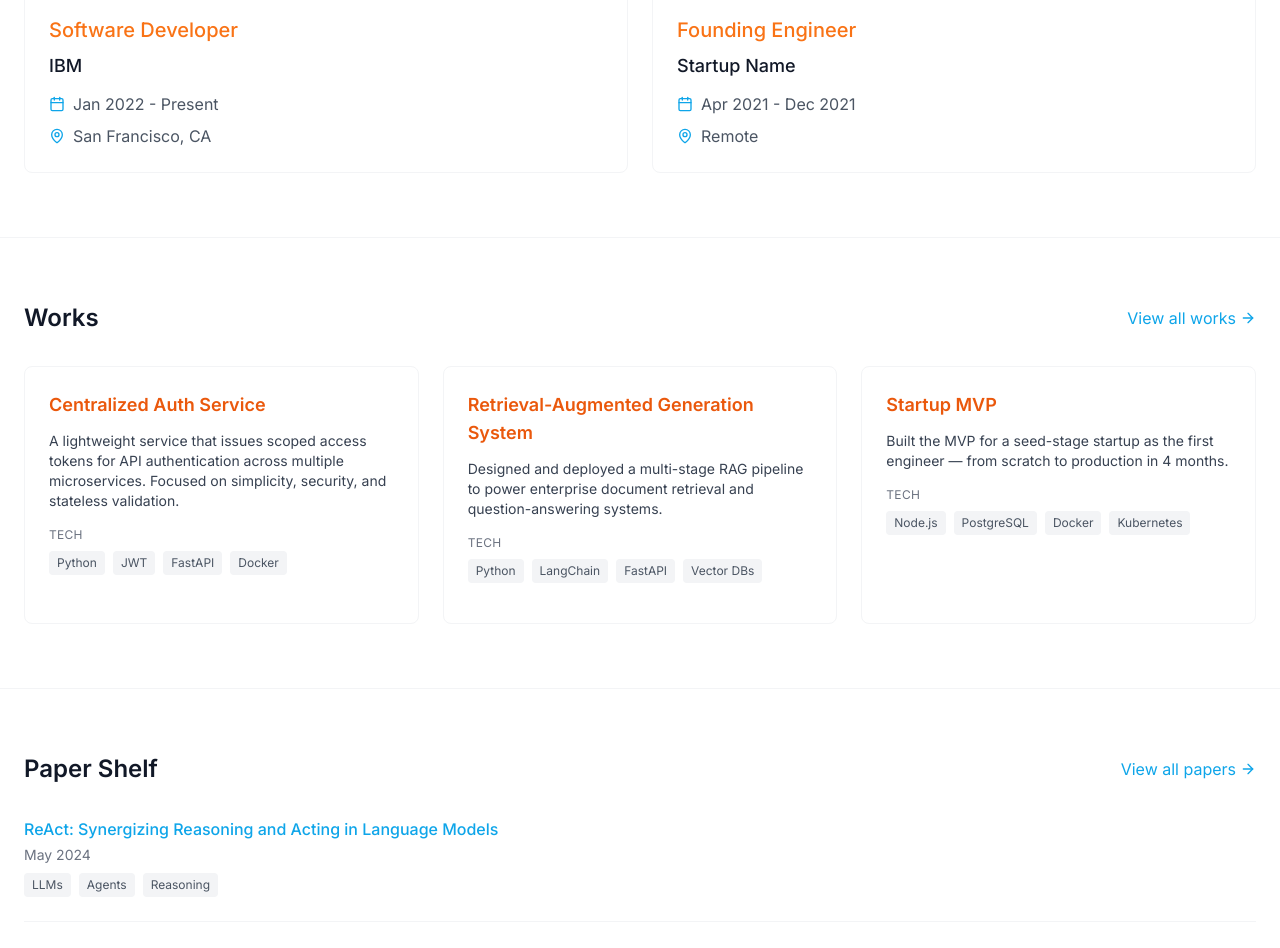
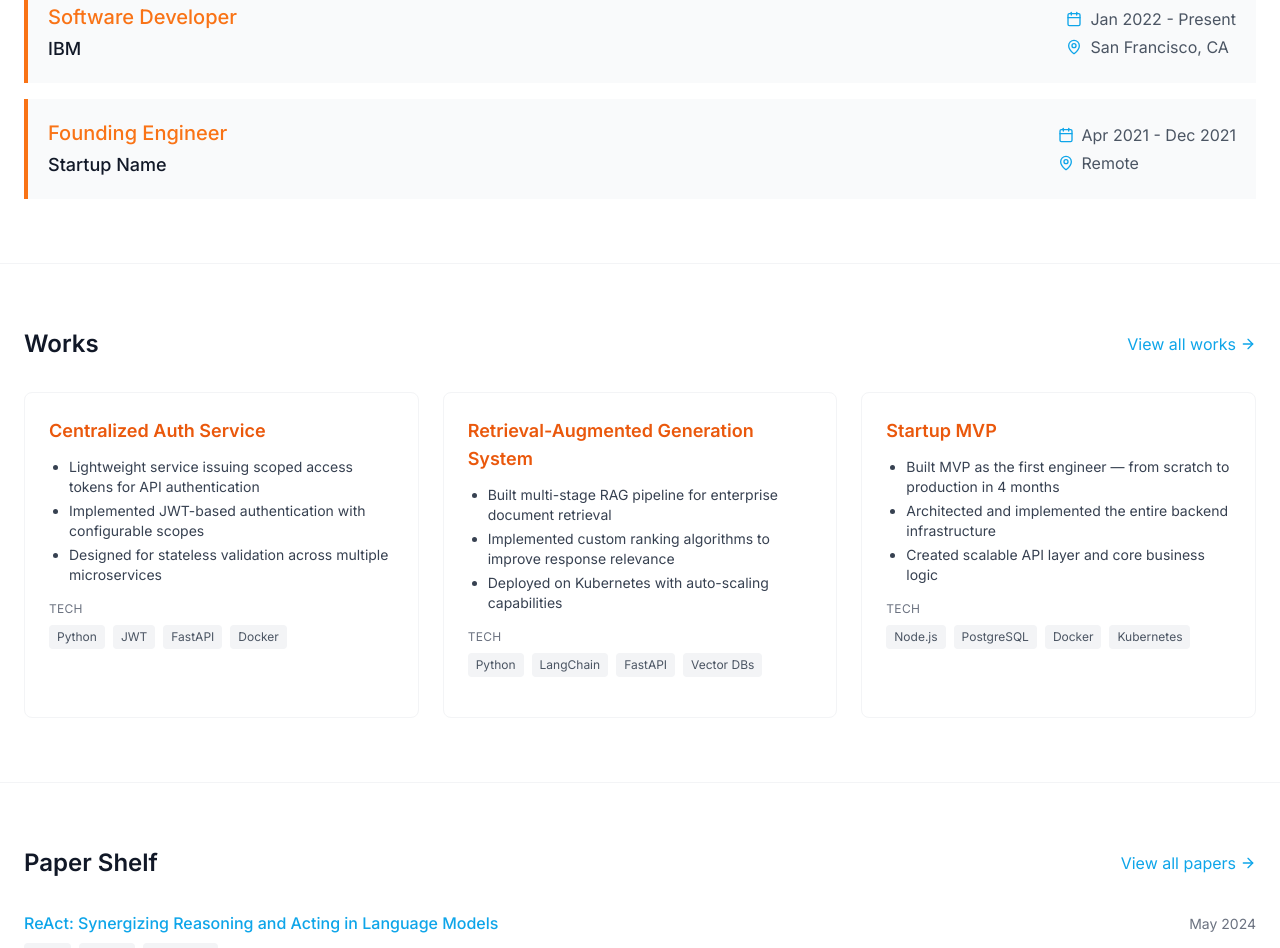
Before and after one commit to MRaahulVignesh/raahul-vignesh-digital-garden, a React (Vite) app: page / in a window 1280 px wide. Shown: the part 900-1848 px from the top of the page. Built offline with nearby package versions, Linux system fonts and the light colour scheme.

Commit message:
Refactor: Improve design for sections
- Updated Paper Shelf to a simpler format.
- Added color icons to the hero section.
- Improved Works section design.
- Improved Experience section design.

```diff
--- a/src/components/Experience.tsx
+++ b/src/components/Experience.tsx
@@ -29,24 +29,28 @@ const Experience: React.FC = () => {
   return (
     <section id="experience" className="py-16 border-t border-gray-100">
       <Container>
-        <h2 className="text-2xl font-semibold mb-8">Experience</h2>
-        <div className="grid grid-cols-1 md:grid-cols-2 gap-6">
+        <h2 className="text-2xl font-semibold mb-6">Experience</h2>
+        <div className="space-y-4">
           {experiences.map((exp, index) => (
             <div
               key={index}
-              className="p-6 border border-gray-100 rounded-lg hover:border-accent hover:shadow-sm transition-all duration-300"
+              className="p-5 border-l-4 border-accent bg-gray-50 hover:bg-gray-100 transition-all duration-300"
             >
-              <h3 className="text-xl font-medium text-accent mb-2">{exp.position}</h3>
-              <p className="text-lg font-medium mb-3">{exp.company}</p>
-
-              <div className="flex items-center text-gray-600 mb-2">
+              <div className="flex flex-col md:flex-row md:items-center md:justify-between">
+                <div>
+                  <h3 className="text-xl font-medium text-accent mb-1">{exp.position}</h3>
+                  <p className="text-lg font-medium">{exp.company}</p>
+                </div>
+                <div className="mt-2 md:mt-0">
+                  <div className="flex items-center text-gray-600 mb-1">
                     <Calendar className="h-4 w-4 mr-2 text-highlight" />
                     <span>{exp.duration}</span>
                   </div>
-
                   <div className="flex items-center text-gray-600">
                     <MapPin className="h-4 w-4 mr-2 text-highlight" />
                     <span>{exp.location}</span>
+                  </div>
+                </div>
               </div>
             </div>
           ))}
--- a/src/components/PaperShelf.tsx
+++ b/src/components/PaperShelf.tsx
@@ -47,10 +47,11 @@ const PaperShelf: React.FC = () => {
           </Link>
         </div>
 
-        <div className="space-y-6">
+        <div className="space-y-4">
           {papers.map((paper, index) => (
-            <div key={index} className="border-b border-gray-100 pb-6 last:border-0">
-              <h3 className="font-medium mb-1">
+            <div key={index} className="pb-4 border-b border-gray-100 last:border-0">
+              <div className="flex flex-col sm:flex-row sm:justify-between sm:items-baseline">
+                <h3 className="font-medium">
                   <a
                     href={paper.url}
                     target="_blank"
@@ -60,10 +61,9 @@ const PaperShelf: React.FC = () => {
                     {paper.title}
                   </a>
                 </h3>
-              <div className="flex items-center text-sm text-gray-500 mb-2">
-                <span>{paper.dateRead}</span>
+                <span className="text-sm text-gray-500 mt-1 sm:mt-0">{paper.dateRead}</span>
               </div>
-              <div className="flex gap-2">
+              <div className="flex flex-wrap gap-2 mt-2">
                 {paper.tags.map((tag, tagIndex) => (
                   <span
                     key={tagIndex}
--- a/src/components/Works.tsx
+++ b/src/components/Works.tsx
@@ -6,7 +6,7 @@ import { ArrowRight } from 'lucide-react';
 
 interface Project {
   title: string;
-  description: string;
+  description: string[];  // Changed to array for bullet points
   techStack: string[];
   githubUrl?: string;
   demoUrl?: string;
@@ -15,17 +15,29 @@ interface Project {
 const projects: Project[] = [
   {
     title: "Centralized Auth Service",
-    description: "A lightweight service that issues scoped access tokens for API authentication across multiple microservices. Focused on simplicity, security, and stateless validation.",
+    description: [
+      "Lightweight service issuing scoped access tokens for API authentication",
+      "Implemented JWT-based authentication with configurable scopes",
+      "Designed for stateless validation across multiple microservices"
+    ],
     techStack: ["Python", "JWT", "FastAPI", "Docker"]
   },
   {
     title: "Retrieval-Augmented Generation System",
-    description: "Designed and deployed a multi-stage RAG pipeline to power enterprise document retrieval and question-answering systems.",
+    description: [
+      "Built multi-stage RAG pipeline for enterprise document retrieval",
+      "Implemented custom ranking algorithms to improve response relevance",
+      "Deployed on Kubernetes with auto-scaling capabilities"
+    ],
     techStack: ["Python", "LangChain", "FastAPI", "Vector DBs"]
   },
   {
     title: "Startup MVP",
-    description: "Built the MVP for a seed-stage startup as the first engineer — from scratch to production in 4 months.",
+    description: [
+      "Built MVP as the first engineer — from scratch to production in 4 months",
+      "Architected and implemented the entire backend infrastructure",
+      "Created scalable API layer and core business logic"
+    ],
     techStack: ["Node.js", "PostgreSQL", "Docker", "Kubernetes"]
   }
 ];
@@ -34,7 +46,12 @@ const ProjectCard: React.FC<{ project: Project }> = ({ project }) => {
   return (
     <div className="bg-white border border-gray-100 rounded-lg p-6 hover:shadow-sm transition duration-200 hover:border-accent-light">
       <h3 className="text-lg font-semibold mb-3 text-accent-dark">{project.title}</h3>
-      <p className="text-gray-700 mb-4 text-sm">{project.description}</p>
+
+      <ul className="list-disc pl-5 mb-4 text-gray-700 space-y-1">
+        {project.description.map((point, idx) => (
+          <li key={idx} className="text-sm">{point}</li>
+        ))}
+      </ul>
 
       <div className="mb-4">
         <h4 className="text-xs uppercase tracking-wide text-gray-500 mb-2">Tech</h4>
--- a/src/pages/WorksPage.tsx
+++ b/src/pages/WorksPage.tsx
@@ -6,49 +6,67 @@ import { Link } from 'react-router-dom';
 
 interface Project {
   title: string;
-  description: string;
+  description: string[];
   techStack: string[];
   githubUrl?: string;
   demoUrl?: string;
-  image?: string;
-  fullDescription?: string;
 }
 
 const projects: Project[] = [
   {
     title: "Centralized Auth Service",
-    description: "A lightweight service that issues scoped access tokens for API authentication across multiple microservices. Focused on simplicity, security, and stateless validation.",
-    fullDescription: "This service acts as the central authority for authentication across our microservice ecosystem. It implements JWT-based access tokens with configurable scopes, allowing fine-grained control over API access. The system includes token refresh mechanisms, role-based permissions, and integrates with multiple identity providers.",
-    techStack: ["Python", "JWT", "FastAPI", "Docker"],
-    image: "/placeholder.svg"
+    description: [
+      "Lightweight service issuing scoped access tokens for API authentication",
+      "Implemented JWT-based authentication with configurable scopes",
+      "Designed for stateless validation across multiple microservices",
+      "Supports multiple identity providers with token refresh mechanisms",
+      "Includes role-based permissions system for fine-grained access control"
+    ],
+    techStack: ["Python", "JWT", "FastAPI", "Docker"]
   },
   {
     title: "Retrieval-Augmented Generation System",
-    description: "Designed and deployed a multi-stage RAG pipeline to power enterprise document retrieval and question-answering systems.",
-    fullDescription: "Built a production-grade RAG system that enhances LLM responses with enterprise-specific knowledge. The pipeline includes document chunking, embeddings generation, vector storage, and an optimized retrieval strategy. Implemented custom ranking algorithms to improve response relevance and accuracy. Deployed on Kubernetes with auto-scaling capabilities.",
-    techStack: ["Python", "LangChain", "FastAPI", "Vector DBs"],
-    image: "/placeholder.svg"
+    description: [
+      "Built multi-stage RAG pipeline for enterprise document retrieval",
+      "Implemented custom ranking algorithms to improve response relevance",
+      "Deployed on Kubernetes with auto-scaling capabilities",
+      "Integrated with enterprise knowledge bases for enhanced responses",
+      "Reduced inference latency by 40% with optimized retrieval strategy"
+    ],
+    techStack: ["Python", "LangChain", "FastAPI", "Vector DBs"]
   },
   {
     title: "Startup MVP",
-    description: "Built the MVP for a seed-stage startup as the first engineer — from scratch to production in 4 months.",
-    fullDescription: "As the founding engineer, I architected and implemented the entire backend infrastructure for this early-stage startup. Created a scalable API layer, database schema, authentication system, and core business logic. Collaborated closely with frontend developers to ensure seamless integration. The MVP successfully secured the next round of funding.",
-    techStack: ["Node.js", "PostgreSQL", "Docker", "Kubernetes"],
-    image: "/placeholder.svg"
+    description: [
+      "Built MVP as the first engineer — from scratch to production in 4 months",
+      "Architected and implemented the entire backend infrastructure",
+      "Created scalable API layer and core business logic",
+      "Led integration with payment processors and third-party APIs",
+      "Implemented robust monitoring and alerting system"
+    ],
+    techStack: ["Node.js", "PostgreSQL", "Docker", "Kubernetes"]
   },
   {
     title: "AI-Enhanced Customer Support Dashboard",
-    description: "Developed a dashboard that uses AI to analyze customer support tickets and provide actionable insights.",
-    fullDescription: "Created an intelligent system that processes support tickets in real-time, categorizes issues, detects sentiment, and identifies recurring problems. The dashboard presents these insights through visualizations, helping support teams prioritize critical issues and recognize patterns. Reduced average resolution time by 35%.",
-    techStack: ["React", "Python", "TensorFlow", "ElasticSearch"],
-    image: "/placeholder.svg"
+    description: [
+      "Developed real-time dashboard that analyzes customer support tickets",
+      "Implemented sentiment analysis and issue categorization",
+      "Created visualizations to identify recurring problems",
+      "Reduced average resolution time by 35%",
+      "Built automated priority routing system based on urgency"
+    ],
+    techStack: ["React", "Python", "TensorFlow", "ElasticSearch"]
   },
   {
     title: "Distributed Task Scheduler",
-    description: "Built a fault-tolerant distributed task scheduling system for handling periodic and one-time jobs.",
-    fullDescription: "Designed and implemented a distributed scheduler that ensures reliable execution of tasks across multiple worker nodes. The system handles task prioritization, retries, dead-letter queues, and distributed locking. Supports both cron-style recurring jobs and one-time tasks with configurable delays and timeouts.",
-    techStack: ["Go", "Redis", "gRPC", "Prometheus"],
-    image: "/placeholder.svg"
+    description: [
+      "Built fault-tolerant distributed task scheduling system",
+      "Implemented priority-based queuing system with deadlines",
+      "Designed distributed locking mechanism for critical sections",
+      "Added support for both cron-style recurring and one-time tasks",
+      "Created comprehensive monitoring and retry mechanism"
+    ],
+    techStack: ["Go", "Redis", "gRPC", "Prometheus"]
   }
 ];
 
@@ -72,24 +90,19 @@ const WorksPage: React.FC = () => {
             <h1 className="text-3xl font-bold mb-2">My Works</h1>
             <p className="text-gray-600 mb-8">A collection of projects I've worked on over the years.</p>
 
-            <div className="grid grid-cols-1 md:grid-cols-2 gap-8">
+            <div className="space-y-8">
               {projects.map((project, index) => (
                 <div
                   key={index}
-                  className="border border-gray-100 rounded-lg overflow-hidden hover:shadow-md transition-all duration-300"
+                  className="border border-gray-100 rounded-lg overflow-hidden hover:shadow-md transition-all duration-300 p-6"
                 >
-                  {project.image && (
-                    <div className="h-48 bg-gray-100 overflow-hidden">
-                      <img
-                        src={project.image}
-                        alt={project.title}
-                        className="w-full h-full object-cover"
-                      />
-                    </div>
-                  )}
-                  <div className="p-6">
-                    <h3 className="text-xl font-semibold mb-3 text-accent-dark">{project.title}</h3>
-                    <p className="text-gray-700 mb-4">{project.fullDescription || project.description}</p>
+                  <h3 className="text-xl font-semibold mb-4 text-accent-dark">{project.title}</h3>
+
+                  <ul className="list-disc pl-5 mb-5 text-gray-700 space-y-2">
+                    {project.description.map((point, idx) => (
+                      <li key={idx}>{point}</li>
+                    ))}
+                  </ul>
 
                   <div className="mb-4">
                     <h4 className="text-xs uppercase tracking-wide text-gray-500 mb-2">Tech Stack</h4>
@@ -127,7 +140,6 @@ const WorksPage: React.FC = () => {
                     </div>
                   )}
                 </div>
-                </div>
               ))}
             </div>
           </Container>
```
Also changed, not shown: src/components/Hero.tsx (+5 -5 lines), src/pages/PaperShelfPage.tsx (+14 -28 lines). Lines whose indentation alone changed are shown as unchanged.
